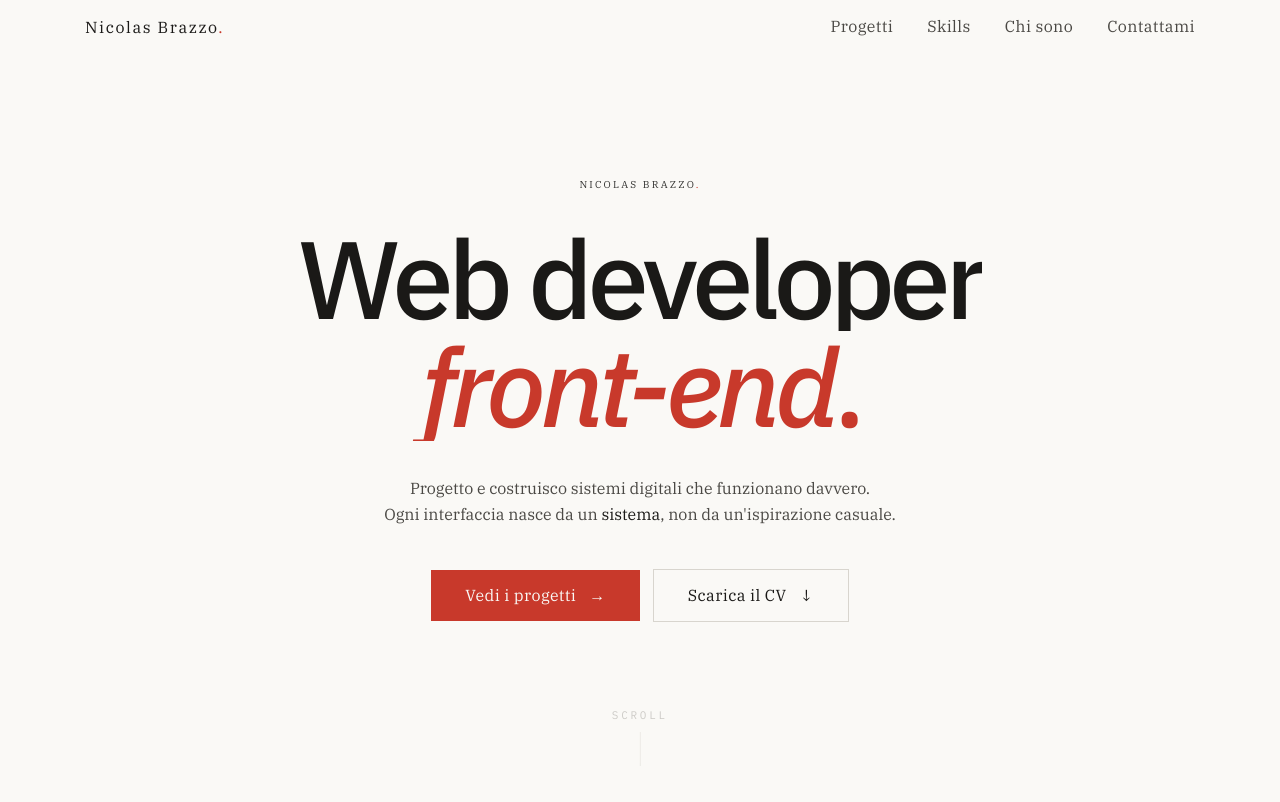
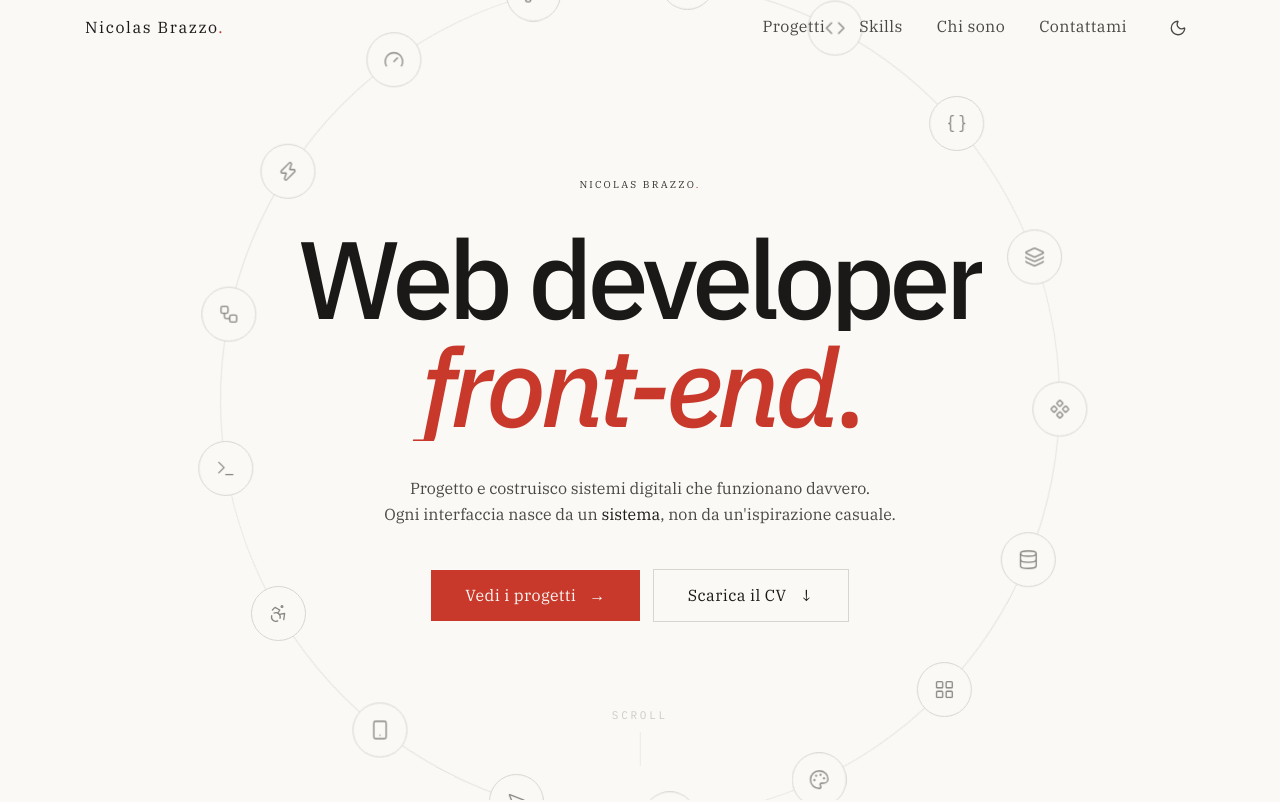
Before and after one commit to NicolasBrazzo/Portfolio, a React (Vite) app: page / in a window 1280 px wide. Shown: the top 802 px of the page. Built offline with nearby package versions, Linux system fonts and the light colour scheme.

Commit message:
feat: aggiungi il componente IconsRing e integra lucide-react nel Navbar

```diff
--- a/package.json
+++ b/package.json
@@ -13,6 +13,7 @@
     "@gsap/react": "^2.1.2",
     "@vercel/analytics": "^2.0.1",
     "gsap": "^3.14.2",
+    "lucide-react": "^1.52.0",
     "react": "^19.2.0",
     "react-dom": "^19.2.0",
     "react-router-dom": "^7.15.1"
--- a/src/components/HomeSection/Hero.jsx
+++ b/src/components/HomeSection/Hero.jsx
@@ -6,6 +6,7 @@ import { Section } from "../ui/Section";
 import { Container } from "../ui/Container";
 import { Button } from "../ui/Button";
 import cvUrl from "../../assets/Nicolas Brazzo Frontend Developer · React.pdf?url";
+import { IconsRing } from "./IconsRing";
 
 export function Hero() {
   const containerRef = useRef(null);
@@ -15,8 +16,6 @@ export function Hero() {
   const headlineLinesRef = useRef([]);
   const subLinesRef = useRef([]);
   const ctaLineRef = useRef(null);
-  const gridRafRef = useRef(0);
-  const gridPosRef = useRef({ x: 0, y: 0 });
 
   // Reset array refs ad ogni render per evitare accumuli
   headlineLinesRef.current = [];
@@ -24,37 +23,6 @@ export function Hero() {
 
   const scrollTo = (id) =>
     document.getElementById(id)?.scrollIntoView({ behavior: "smooth" });
-
-  const updateGridVars = () => {
-    gridRafRef.current = 0;
-    const el = containerRef.current;
-    if (!el) return;
-    el.style.setProperty("--grid-x", `${gridPosRef.current.x}px`);
-    el.style.setProperty("--grid-y", `${gridPosRef.current.y}px`);
-  };
-
-  const onGridMove = (e) => {
-    const el = containerRef.current;
-    if (!el) return;
-    const r = el.getBoundingClientRect();
-    gridPosRef.current.x = e.clientX - r.left;
-    gridPosRef.current.y = e.clientY - r.top;
-    if (!gridRafRef.current) {
-      gridRafRef.current = requestAnimationFrame(updateGridVars);
-    }
-  };
-
-  const onGridLeave = () => {
-    const el = containerRef.current;
-    if (gridRafRef.current) {
-      cancelAnimationFrame(gridRafRef.current);
-      gridRafRef.current = 0;
-    }
-    if (el) {
-      el.style.setProperty("--grid-x", "50%");
-      el.style.setProperty("--grid-y", "45%");
-    }
-  };
 
   useGSAP(
     () => {
@@ -136,37 +104,12 @@ export function Hero() {
   return (
     <Section
       id="hero"
-      className="group py-0 min-h-screen flex flex-col justify-center"
+      className="py-0 min-h-screen flex flex-col justify-center"
       ref={containerRef}
-      onPointerMove={onGridMove}
-      onPointerLeave={onGridLeave}
-      style={{
-        "--grid-reveal-size": "260px",
-        "--grid-x": "50%",
-        "--grid-y": "45%",
-      }}
     >
-      {/* ── Grid background (full viewport) ───────────────────── */}
-      <div
-        aria-hidden
-        className="absolute inset-0 pointer-events-none opacity-0 group-hover:opacity-100 transition-opacity duration-150"
-        style={{
-          backgroundImage: `
-            linear-gradient(to right, var(--color-rule) 1px, transparent 1px),
-            linear-gradient(to bottom, var(--color-rule) 1px, transparent 1px)
-          `,
-          backgroundSize: "64px 64px",
-          backgroundPosition: "center",
-          maskImage:
-            "radial-gradient(circle var(--grid-reveal-size) at var(--grid-x) var(--grid-y), rgba(0,0,0,1) 0%, rgba(0,0,0,0) 72%)",
-          WebkitMaskImage:
-            "radial-gradient(circle var(--grid-reveal-size) at var(--grid-x) var(--grid-y), rgba(0,0,0,1) 0%, rgba(0,0,0,0) 72%)",
-        }}
-      />
-
       <Container className="relative pt-89 pb-55 md:pb-89">
-        <div className="mx-auto flex flex-col items-center text-center gap-34 max-w-3xl">
-
+        <IconsRing />
+        <div className="relative z-10 mx-auto flex flex-col items-center text-center gap-34 max-w-3xl">
           {/* Name */}
           <div
             ref={nameLineRef}
--- /dev/null
+++ b/src/components/HomeSection/IconsRing.jsx
@@ -0,0 +1,106 @@
+import { useRef } from "react";
+import { useGSAP } from "@gsap/react";
+import {
+  Accessibility,
+  Braces,
+  Code,
+  Component,
+  Database,
+  Gauge,
+  GitBranch,
+  Globe,
+  Layers,
+  LayoutGrid,
+  MousePointer2,
+  Palette,
+  PenTool,
+  Smartphone,
+  Terminal,
+  Workflow,
+  Zap,
+} from "lucide-react";
+import { gsap } from "../../lib/gsap";
+import { prefersReducedMotion } from "../../lib/motion";
+
+const icons = [
+  Code,
+  Braces,
+  Layers,
+  Component,
+  Database,
+  LayoutGrid,
+  Palette,
+  PenTool,
+  MousePointer2,
+  Smartphone,
+  Accessibility,
+  Terminal,
+  Workflow,
+  Zap,
+  Gauge,
+  GitBranch,
+  Globe,
+];
+
+// Secondi per un giro completo
+const LOOP_DURATION = 90;
+
+export const IconsRing = () => {
+  const containerRef = useRef(null);
+  const ringRef = useRef(null);
+
+  useGSAP(
+    () => {
+      if (prefersReducedMotion()) return;
+
+      // L'anello ruota in senso orario, all'infinito e a velocità costante
+      gsap.to(ringRef.current, {
+        rotation: 360,
+        duration: LOOP_DURATION,
+        ease: "none",
+        repeat: -1,
+      });
+
+      // Le icone contro-ruotano per restare sempre dritte
+      gsap.to(".ring-icon", {
+        rotation: -360,
+        duration: LOOP_DURATION,
+        ease: "none",
+        repeat: -1,
+      });
+    },
+    { scope: containerRef },
+  );
+
+  return (
+    <div
+      ref={containerRef}
+      aria-hidden
+      className="absolute left-1/2 top-1/2 -translate-x-1/2 -translate-y-1/2 aspect-square w-[min(92vw,840px)] pointer-events-none opacity-40 md:opacity-100"
+    >
+      <div ref={ringRef} className="absolute inset-[0]">
+        {/* Tracciato dell'anello */}
+        <div className="absolute inset-[0] rounded-full border border-rule-soft" />
+
+        {icons.map((Icon, i) => {
+          // Distribuzione uniforme sul cerchio, partendo dall'alto
+          const angle = (i / icons.length) * 2 * Math.PI - Math.PI / 2;
+          const left = 50 + 50 * Math.cos(angle);
+          const top = 50 + 50 * Math.sin(angle);
+
+          return (
+            <div
+              key={Icon.displayName ?? i}
+              className="absolute -translate-x-1/2 -translate-y-1/2"
+              style={{ left: `${left}%`, top: `${top}%` }}
+            >
+              <div className="ring-icon size-55 grid place-items-center rounded-full border border-rule bg-paper text-graphite-3">
+                <Icon size={21} strokeWidth={1.5} />
+              </div>
+            </div>
+          );
+        })}
+      </div>
+    </div>
+  );
+};
--- a/src/components/Navbar.jsx
+++ b/src/components/Navbar.jsx
@@ -1,10 +1,14 @@
 import { useState, useEffect } from 'react'
+import { Moon, Sun } from 'lucide-react'
 import { NAV_LINKS, SECTIONS } from '../constants/navbar'
+import { useTheme } from '../theme/ThemeContext'
 
 export function Navbar() {
   const [scrolled, setScrolled] = useState(false)
   const [menuOpen, setMenuOpen] = useState(false)
   const [active, setActive]     = useState('hero')
+  const { theme, toggleTheme }  = useTheme()
+  const isDark = theme === 'dark'
 
   /* background on scroll */
   useEffect(() => {
@@ -55,7 +59,7 @@ export function Navbar() {
     <header
       className={[
         'w-full fixed top-0 left-0 right-0 z-50 transition-all duration-300',
-        scrolled ? 'bg-paper/95 u-rule-b' : 'bg-transparent',
+        scrolled ? 'bg-paper/95' : 'bg-transparent',
       ].join(' ')}
     >
       <div className="w-full mx-auto px-(--section-padding-x) max-w-(--container-max) flex items-center justify-between h-55">
@@ -69,6 +73,7 @@ export function Navbar() {
           Nicolas Brazzo<span className="text-accent">.</span>
         </a>
 
+        <div className="flex items-center gap-21 md:gap-34">
           {/* Desktop links */}
           <nav className="hidden md:flex items-center gap-34" aria-label="Main navigation">
             {NAV_LINKS.map(({ label, href }) => {
@@ -121,6 +126,18 @@ export function Navbar() {
               ].join(' ')}
             />
           </button>
+
+          {/* Theme toggle */}
+          <button
+            type="button"
+            onClick={toggleTheme}
+            aria-label={isDark ? 'Attiva tema chiaro' : 'Attiva tema scuro'}
+            title={isDark ? 'Tema chiaro' : 'Tema scuro'}
+            className="flex items-center justify-center w-34 h-34 text-graphite-2 hover:text-accent transition-colors duration-200 cursor-pointer"
+          >
+            {isDark ? <Sun size={18} strokeWidth={1.75} /> : <Moon size={18} strokeWidth={1.75} />}
+          </button>
+        </div>
       </div>
 
       {/* Mobile menu overlay */}
```
Also changed, not shown: 1 other file (tests, documents, lock files or other folders). Lines whose indentation alone changed are shown as unchanged.
